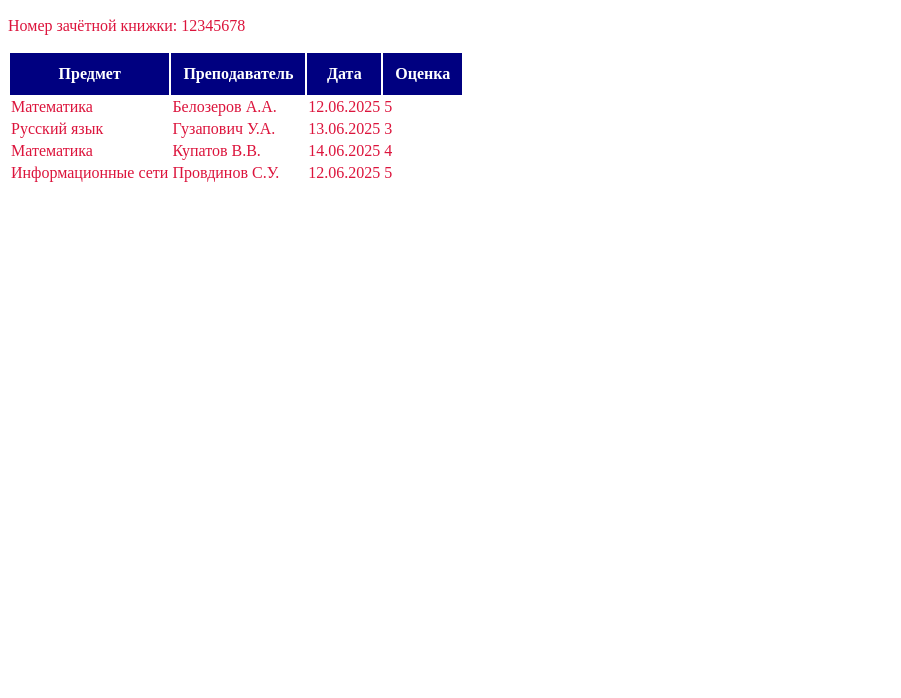
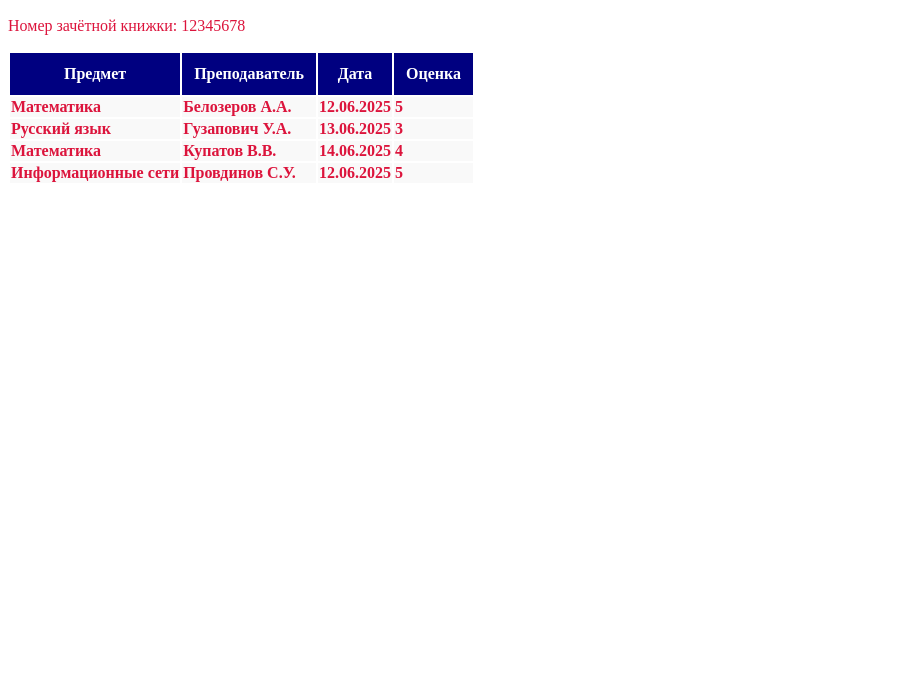
Before and after one commit to Rumorusupinimitity/beloz.art, a plain HTML site: page grades.html in a window 1280 px wide. Shown: the part 102-800 px from the top of the page, without its empty margins (0-901 px from the left). Drawn offline with Linux system fonts and the light colour scheme.

Commit message:
Изменение стиля строк таблицы 1

```diff
--- a/main.css
+++ b/main.css
@@ -14,3 +14,8 @@ th {
     color: white;
     padding: 12px;
 }
+td {
+    background: #f9f9f9;
+    font-size: italic;
+    font-weight: bold;
+}
```
